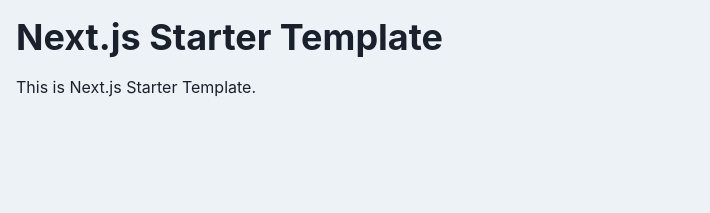
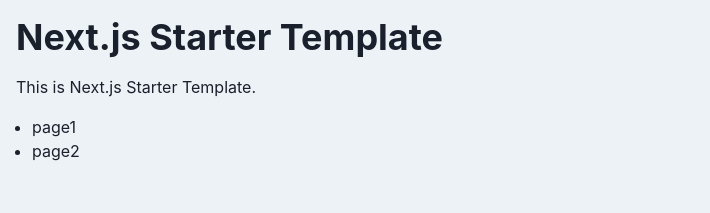
Before and after one commit to shimotsu4431/nextjs-starter-kit, a Next.js app: page / in a window 1280 px wide. Shown: the top 213 px of the page, without its empty margins (0-710 px from the left). Built offline with nearby package versions, Linux system fonts and the light colour scheme.

Commit message:
add page1 and page2

```diff
--- a/src/pages/index.tsx
+++ b/src/pages/index.tsx
@@ -1,5 +1,6 @@
-import { Box, Text } from '@chakra-ui/react'
+import { Box, ListItem, Text, UnorderedList } from '@chakra-ui/react'
 import Head from 'next/head'
+import Link from 'next/link'
 
 import { APP_NAME } from '@/lib/constants'
 
@@ -15,6 +16,18 @@
 
       <Box>
         <Text fontSize="md">This is {APP_NAME}.</Text>
+        <UnorderedList mt={4}>
+          <ListItem>
+            <Link href="/page1">
+              <a>page1</a>
+            </Link>
+          </ListItem>
+          <ListItem>
+            <Link href="/page2">
+              <a>page2</a>
+            </Link>
+          </ListItem>
+        </UnorderedList>
       </Box>
     </>
   )
```
Also changed, not shown: src/pages/page1.tsx (added, +23 -0 lines), src/pages/page2.tsx (added, +23 -0 lines).
